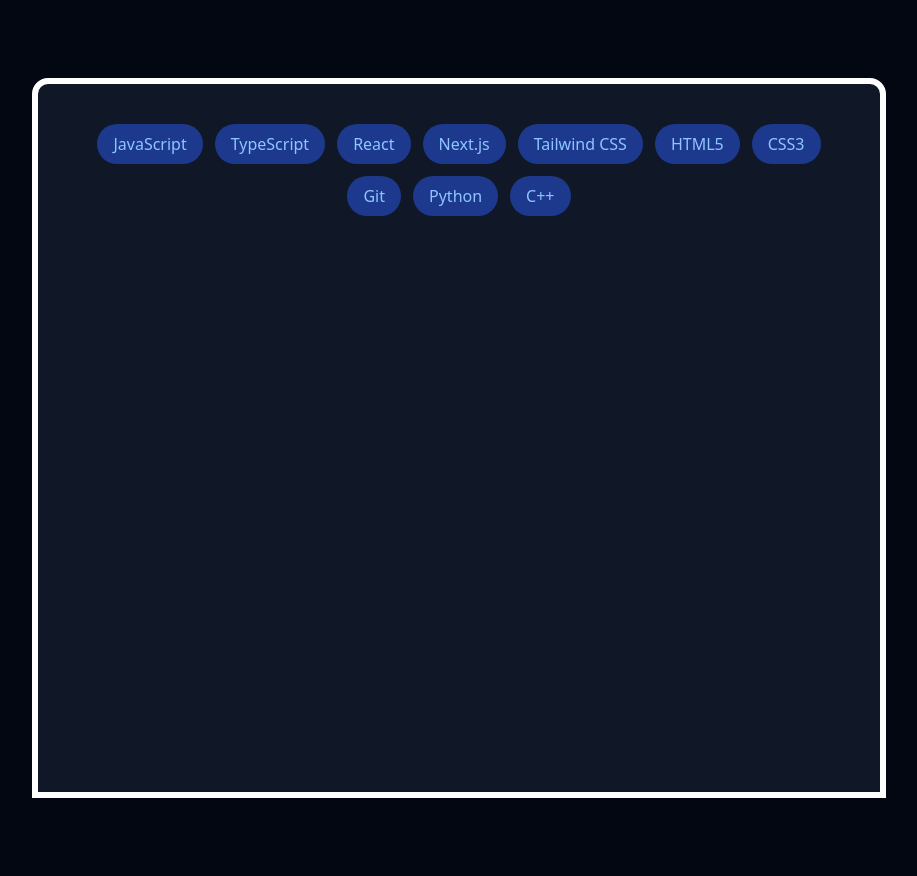
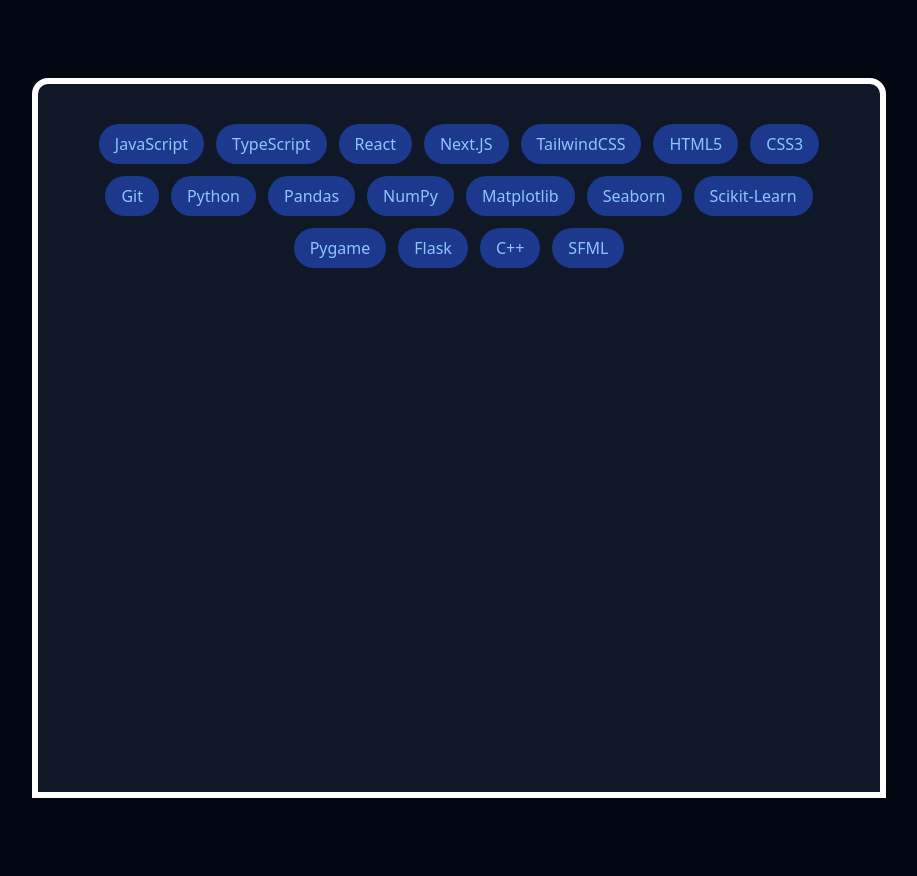
Before and after one commit to zbanks23/Portfolio, a Next.js app in the folder my-portfolio/: page / in a window 1280 px wide. Shown: the part 1602-2478 px from the top of the page, without its empty margins (181-1098 px from the left). Built offline with nearby package versions, Linux system fonts and the light colour scheme.

Commit message:
Version 0.2.1 Added more skills

```diff
--- a/my-portfolio/src/components/MainContent.tsx
+++ b/my-portfolio/src/components/MainContent.tsx
@@ -151,13 +151,21 @@
           "JavaScript",
           "TypeScript",
           "React",
-          "Next.js",
-          "Tailwind CSS",
+          "Next.JS",
+          "TailwindCSS",
           "HTML5",
           "CSS3",
           "Git",
           "Python",
+          "Pandas",
+          "NumPy",
+          "Matplotlib",
+          "Seaborn",
+          "Scikit-Learn",
+          "Pygame",
+          "Flask",
           "C++",
+          "SFML",
         ].map((skill) => (
           <span
             key={skill}
```
